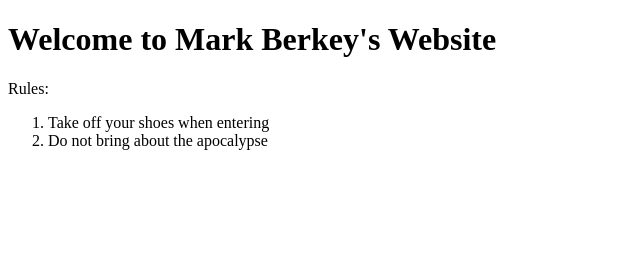
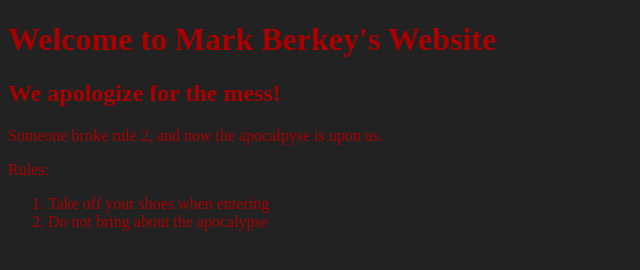
Before and after one commit to mbrky6/SDEV255-HTML-Lesson, a plain HTML site: page index.html in a window 1280 px wide. Shown: the whole page, without its empty margins (0-640 px from the left). Drawn offline with Linux system fonts and the light colour scheme.

Commit message:
I brought about the apocalypse by changing the colors in the CSS file and adding an H2 & paragraph related to the incident. This violates rule 2, and will likely be reverted. -mbrky6

```diff
--- a/index.html
+++ b/index.html
@@ -11,6 +11,9 @@
 
 <body>
   <h1>Welcome to Mark Berkey's Website</h1>
+
+  <h2>We apologize for the mess!</h2>
+  <p>Someone broke rule 2, and now the apocalpyse is upon us.</p>
 
   <div>
     Rules:
--- a/style.css
+++ b/style.css
@@ -1,4 +1,6 @@
 html, body {
   height: 100%;
   width: 100%;
+  background-color: #222222;
+  color: #aa0000;
 }
```
